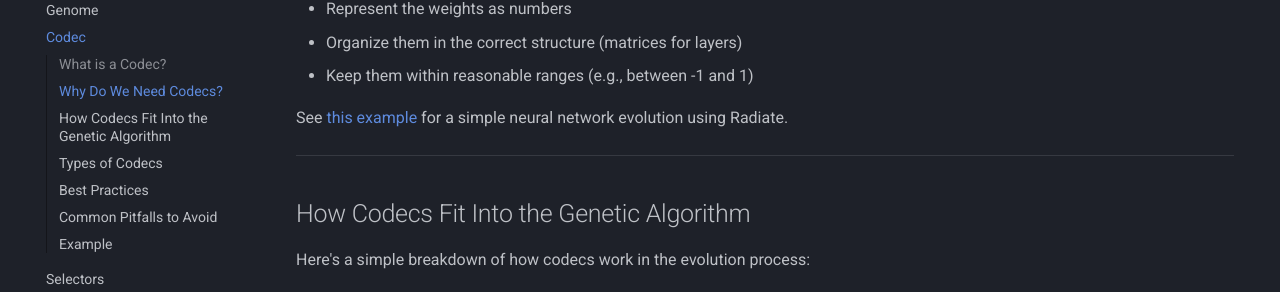
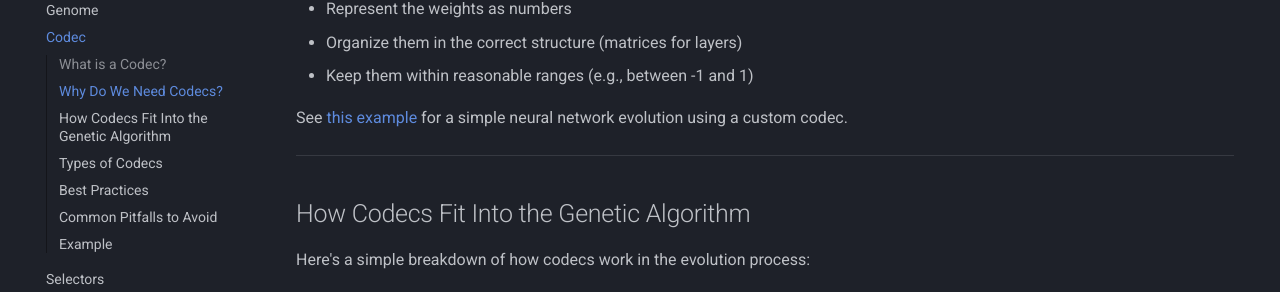
Before and after one commit to pkalivas/radiate, an MkDocs documentation site: the page built from docs/source/codec.md, in a window 1280 px wide and 900 px high, scrolled down 712 px. Shown: the part 152-444 px from the top of the window. Built offline with MkDocs 1.6.1 and Material for MkDocs 9.7.7, drawn with Linux system fonts in a browser that asks for light colours; emoji names are drawn with the system emoji font; comment, search, counter and statistics services are not loaded.

Commit message:
Clarifies codec example description
Updates the codec documentation to clarify that the linked example
demonstrates a custom codec implementation. This provides more
accurate guidance to users seeking to understand codec usage.

```diff
--- a/docs/source/codec.md
+++ b/docs/source/codec.md
@@ -29,7 +29,7 @@ For example, if you're evolving neural network weights, you need to:
 - Organize them in the correct structure (matrices for layers)
 - Keep them within reasonable ranges (e.g., between -1 and 1)
 
-See [this example](https://github.com/pkalivas/radiate/blob/master/examples/simple-nn/src/main.rs) for a simple neural network evolution using Radiate.
+See [this example](https://github.com/pkalivas/radiate/blob/master/examples/simple-nn/src/main.rs) for a simple neural network evolution using a custom codec.
 
 ---
 
```
